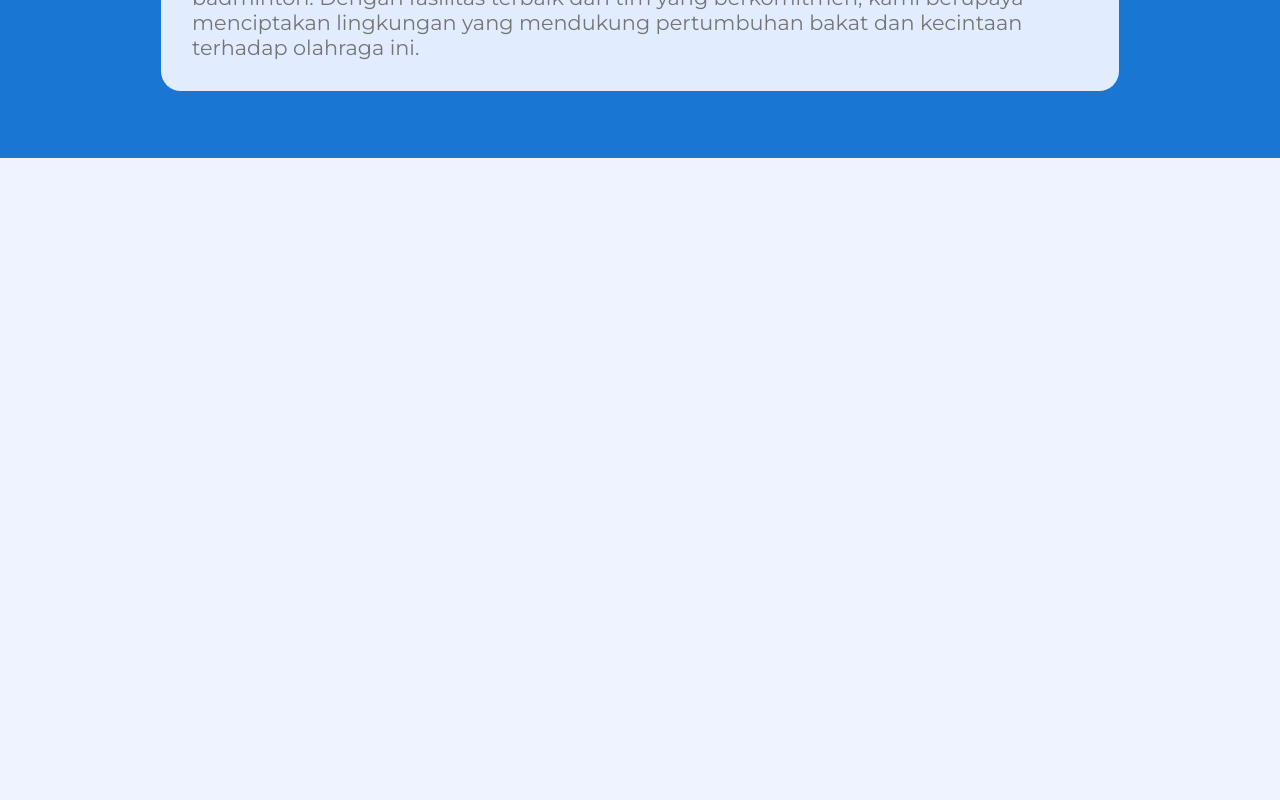
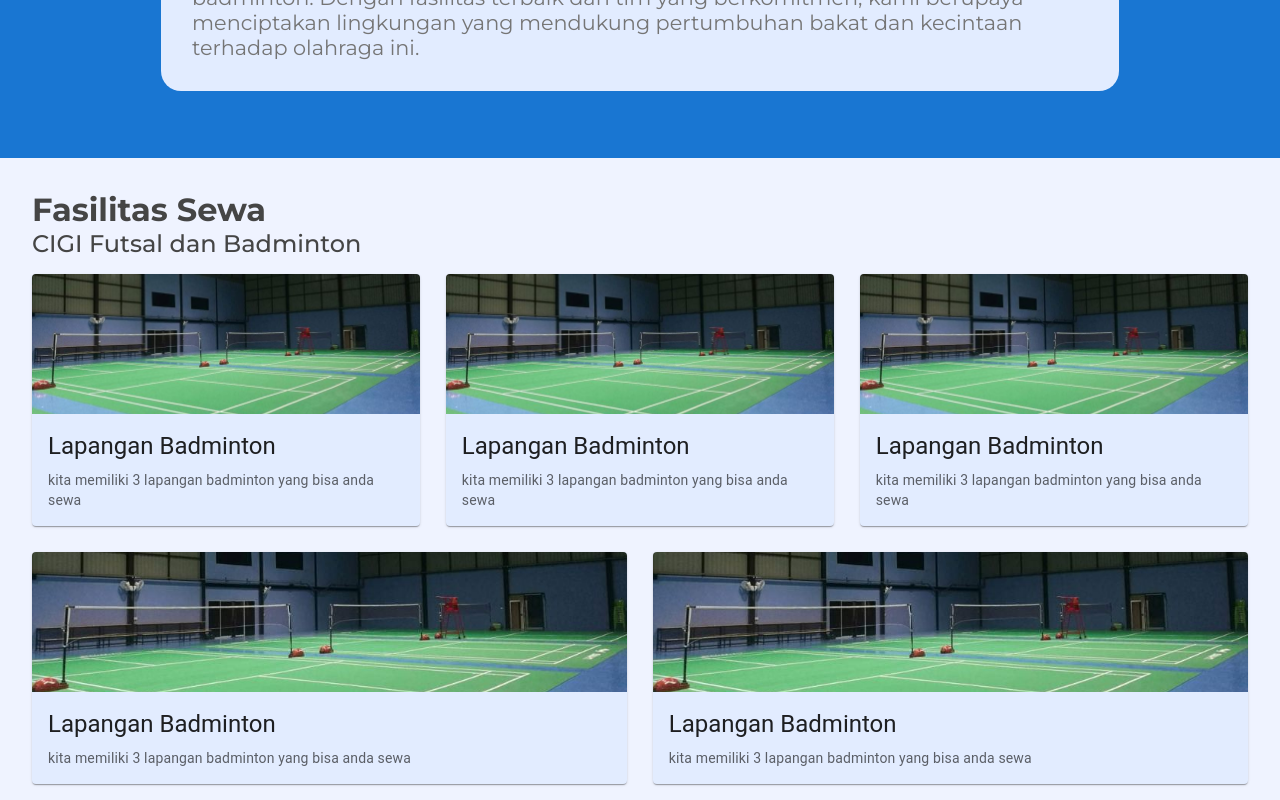
Before and after one commit to AnnasIsmail/booking-maagement-system, a React (Vite) app in the folder front-end/: page / in a window 1280 px wide. Shown: the part 1024-1824 px from the top of the page. Before the commit the page ends 1182 px from the top, so only its background shows below. Built offline with nearby package versions, Linux system fonts and the light colour scheme.

Commit message:
Finishing Section 3 in LandingPage.jsx

```diff
--- /dev/null
+++ b/front-end/src/components/CardHeaderSubHeader.jsx
@@ -0,0 +1,44 @@
+import { CardActionArea } from "@mui/material";
+import Card from "@mui/material/Card";
+import CardContent from "@mui/material/CardContent";
+import CardMedia from "@mui/material/CardMedia";
+import Typography from "@mui/material/Typography";
+import PropTypes from "prop-types";
+
+export default function CardHeaderSubHeader({
+  src,
+  header,
+  subHeader,
+  backgroundColor,
+  color,
+}) {
+  return (
+    <Card sx={{ maxWidth: "100%", backgroundColor, color }}>
+      <CardActionArea>
+        <CardMedia
+          component="img"
+          height="140"
+          image={src}
+          alt="green iguana"
+        />
+        <CardContent>
+          <Typography gutterBottom variant="h5" component="div">
+            {header}
+          </Typography>
+          <Typography variant="body2" color="text.secondary">
+            {subHeader}
+          </Typography>
+        </CardContent>
+      </CardActionArea>
+    </Card>
+  );
+}
+
+CardHeaderSubHeader.propTypes = {
+  src: PropTypes.string.isRequired,
+  header: PropTypes.string.isRequired,
+  subHeader: PropTypes.string.isRequired,
+  backgroundColor: PropTypes.string,
+  color: PropTypes.string,
+  style: PropTypes.any.isRequired,
+};
--- a/front-end/src/components/HeaderSection.jsx
+++ b/front-end/src/components/HeaderSection.jsx
@@ -1,15 +1,13 @@
 import PropTypes from "prop-types";
 import styled from "styled-components";
 
-export default function HeaderSection({ header, subHeader, color }) {
+export default function HeaderSection({ header, subHeader, color, style }) {
   const Container = styled.div`
-    margin: 2rem;
     color: ${color};
     width: calc(100% - 2rem);
-    padding-left: 2rem;
   `;
   return (
-    <Container>
+    <Container style={style}>
       <h1 style={{ margin: 0 }}>{header}</h1>
       <h2 style={{ margin: 0, fontWeight: 500 }}>{subHeader}</h2>
     </Container>
@@ -20,4 +18,5 @@ HeaderSection.propTypes = {
   header: PropTypes.string.isRequired,
   subHeader: PropTypes.string.isRequired,
   color: PropTypes.string.isRequired,
+  style: PropTypes.any,
 };
--- a/front-end/src/index.css
+++ b/front-end/src/index.css
@@ -1,6 +1,6 @@
   @import url('https://fonts.googleapis.com/css2?family=Montserrat:ital,wght@0,100;0,200;0,300;0,400;0,500;0,600;0,700;0,800;0,900;1,100;1,200;1,300;1,400;1,500;1,600;1,700;1,800;1,900&display=swap');
 :root {
-  font-family: 'Montserrat',Inter, system-ui, Avenir, Helvetica, Arial, sans-serif;
+  font-family: 'Montserrat',Inter, system-ui, Avenir, Helvetica, Arial, sans-serif !important;
 }
 
 body{
--- a/front-end/src/pages/LandingPage.jsx
+++ b/front-end/src/pages/LandingPage.jsx
@@ -3,6 +3,8 @@ import styled from "styled-components";
 import background from "../assets/BG.jpg";
 import logo from "../assets/Logo CiGi 2 1.png";
 import illustration from "../assets/illustration.png";
+import lapBadmin from "../assets/lapbadmin.jpg";
+import CardHeaderSubHeader from "../components/CardHeaderSubHeader";
 import HeaderSection from "../components/HeaderSection";
 const Page = styled.div`
   width: 100%;
@@ -58,6 +60,28 @@ const Section2 = styled.div`
   padding-bottom: 2rem;
 `;
 
+const Section3 = styled.div`
+  min-height: 350px;
+`;
+
+Section3.Content = styled.div`
+  display: grid;
+  margin: 1rem 2rem;
+  gap: 2vw;
+`;
+
+Section3.Content.Row1 = styled.div`
+  display: grid;
+  grid-template-columns: 1fr 1fr 1fr;
+  gap: 2vw;
+`;
+
+Section3.Content.Row2 = styled.div`
+  display: grid;
+  grid-template-columns: 1fr 1fr;
+  gap: 2vw;
+`;
+
 export default function LandingPage() {
   return (
     <Page>
@@ -86,6 +110,7 @@ export default function LandingPage() {
           header="Tentang"
           subHeader="CIGI Futsal dan Badminton"
           color="white"
+          style={{ paddingLeft: "2rem", margin: "2rem" }}
         />
         <p
           style={{
@@ -103,6 +128,50 @@ export default function LandingPage() {
           pertumbuhan bakat dan kecintaan terhadap olahraga ini.
         </p>
       </Section2>
+      <Section3>
+        <HeaderSection
+          header="Fasilitas Sewa"
+          subHeader="CIGI Futsal dan Badminton"
+          color="#454545"
+          style={{ margin: "2rem", marginBottom: 0 }}
+        />
+        <Section3.Content>
+          <Section3.Content.Row1>
+            <CardHeaderSubHeader
+              src={lapBadmin}
+              header="Lapangan Badminton"
+              subHeader="kita memiliki 3 lapangan badminton yang bisa anda sewa"
+              backgroundColor="#E2ECFF"
+            />
+            <CardHeaderSubHeader
+              src={lapBadmin}
+              header="Lapangan Badminton"
+              subHeader="kita memiliki 3 lapangan badminton yang bisa anda sewa"
+              backgroundColor="#E2ECFF"
+            />
+            <CardHeaderSubHeader
+              src={lapBadmin}
+              header="Lapangan Badminton"
+              subHeader="kita memiliki 3 lapangan badminton yang bisa anda sewa"
+              backgroundColor="#E2ECFF"
+            />
+          </Section3.Content.Row1>
+          <Section3.Content.Row2>
+            <CardHeaderSubHeader
+              src={lapBadmin}
+              header="Lapangan Badminton"
+              subHeader="kita memiliki 3 lapangan badminton yang bisa anda sewa"
+              backgroundColor="#E2ECFF"
+            />
+            <CardHeaderSubHeader
+              src={lapBadmin}
+              header="Lapangan Badminton"
+              subHeader="kita memiliki 3 lapangan badminton yang bisa anda sewa"
+              backgroundColor="#E2ECFF"
+            />
+          </Section3.Content.Row2>
+        </Section3.Content>
+      </Section3>
     </Page>
   );
 }
```
Also changed, not shown: front-end/src/assets/lapbadmin.jpg (added).
